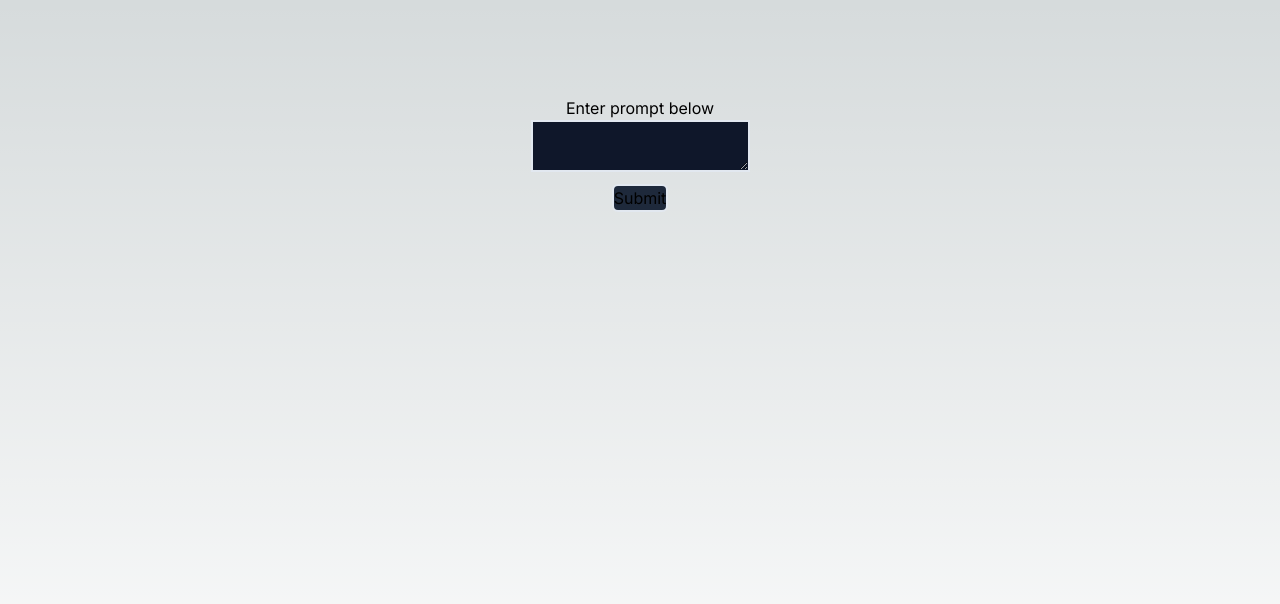
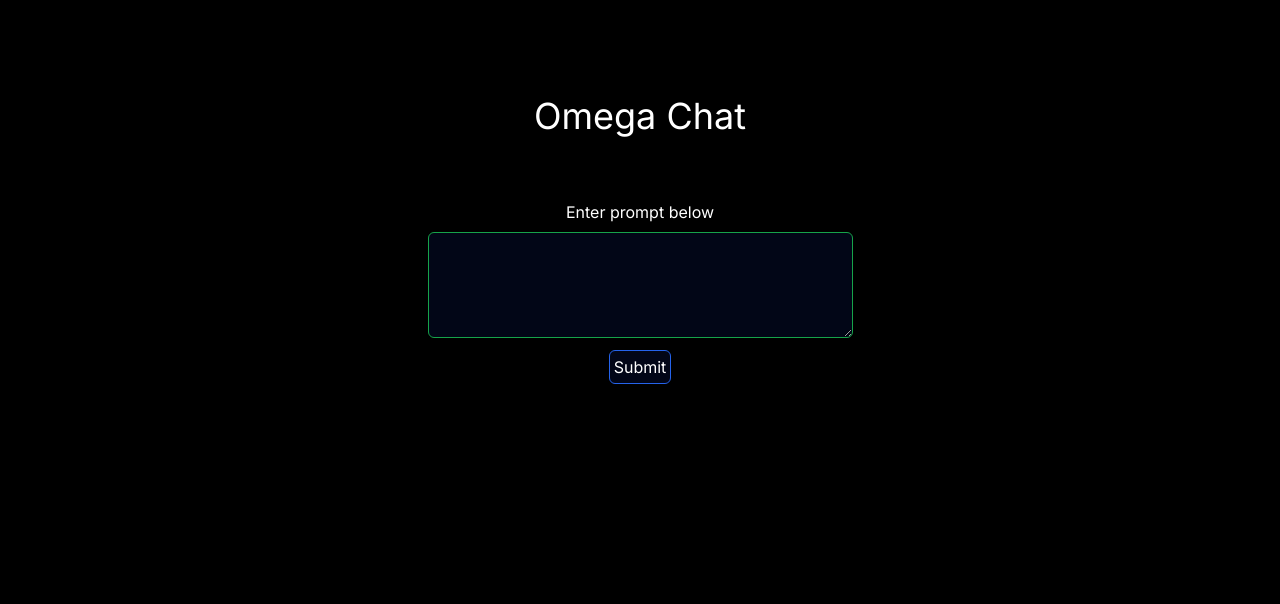
Before and after one commit to Martomate/omega-chat, a Next.js app: page / in a window 1280 px wide. Shown: the top 604 px of the page. Built offline with nearby package versions, Linux system fonts and the light colour scheme.

Commit message:
Improved visuals

```diff
--- a/src/app/globals.css
+++ b/src/app/globals.css
@@ -3,17 +3,9 @@
 @tailwind utilities;
 
 :root {
-  --foreground-rgb: 0, 0, 0;
-  --background-start-rgb: 214, 219, 220;
-  --background-end-rgb: 255, 255, 255;
-}
-
-@media (prefers-color-scheme: dark) {
-  :root {
-    --foreground-rgb: 255, 255, 255;
-    --background-start-rgb: 0, 0, 0;
-    --background-end-rgb: 0, 0, 0;
-  }
+  --foreground-rgb: 255, 255, 255;
+  --background-start-rgb: 0, 0, 0;
+  --background-end-rgb: 0, 0, 0;
 }
 
 body {
--- a/src/app/page.tsx
+++ b/src/app/page.tsx
@@ -2,7 +2,8 @@ import PromptBox from "@/components/prompt-box";
 
 export default function Home() {
   return (
-    <main className="flex min-h-screen flex-col items-center justify-between p-24">
+    <main className="flex min-h-screen flex-col items-center p-24">
+      <p className="text-4xl mb-8">Omega Chat</p>
       <PromptBox />
     </main>
   );
--- a/src/components/prompt-box.tsx
+++ b/src/components/prompt-box.tsx
@@ -17,39 +17,47 @@ export default function PromptBox() {
   const [prompt, setPrompt] = useState<string>("");
 
   const submitPrompt = async () => {
+    if (!prompt.length) return;
+    setPrompt("");
+    const currentHistory = [...history];
+    setHistory([...currentHistory, { prompt, response: "..." }]);
     const text = await performPrompt(prompt, history);
-    setHistory([...history, { prompt, response: text }]);
+    setHistory([...currentHistory, { prompt, response: text }]);
   };
 
   return (
     <div className="flex flex-col items-center">
-      <p>Enter prompt below</p>
-      <textarea
-        className="border-2 border-solid border-slate-200 bg-slate-900 mb-3"
-        onChange={(e) => setPrompt(e.target.value)}
-        value={prompt}
-      />
-      <button
-        className="border-2 border-solid border-slate-200 rounded-md bg-slate-800 mb-3"
-        onClick={submitPrompt}
-      >
-        Submit
-      </button>
       {history.length ? (
-        <div>
+        <div className="min-w-full">
           {history.map(({ prompt, response }, index) => (
-            <div key={index}>
-              <hr />
-              <p>
-                You: <span>{prompt}</span>
+            <div key={index} className="p-1 max-w-md">
+              <p className="text-xs mt-1 p-1">You:</p>
+              <p className="p-1 bg-slate-950 rounded-md border border-solid border-green-500">
+                {prompt}
               </p>
-              <p>
-                AI: <span>{response}</span>
+              <p className="text-xs mt-3 p-1">AI:</p>
+              <p className="p-1 bg-slate-950 rounded-md border border-solid border-blue-500">
+                {response}
               </p>
             </div>
           ))}
         </div>
       ) : undefined}
+      <p className="mb-2 mt-8">Enter prompt below</p>
+      <textarea
+        className="border border-solid border-green-600 rounded-md bg-slate-950 mb-3 p-1 outline-none focus:border-green-400"
+        rows={4}
+        cols={40}
+        onChange={(e) => setPrompt(e.target.value)}
+        onSubmit={submitPrompt}
+        value={prompt}
+      />
+      <button
+        className="border border-solid border-blue-600 rounded-md bg-slate-950 mb-3 p-1 outline-none focus:border-blue-400"
+        onClick={submitPrompt}
+      >
+        Submit
+      </button>
     </div>
   );
 }
```
